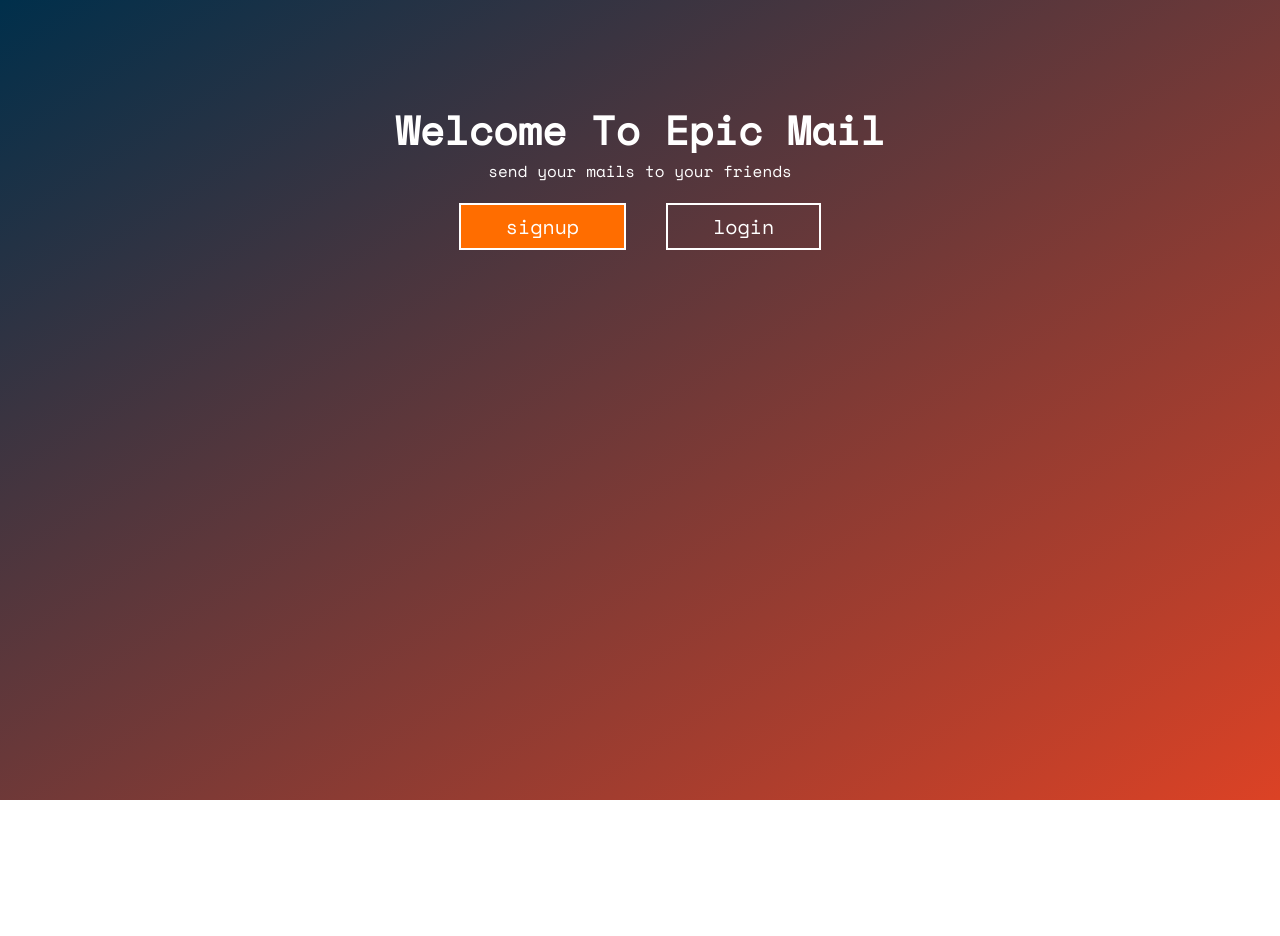
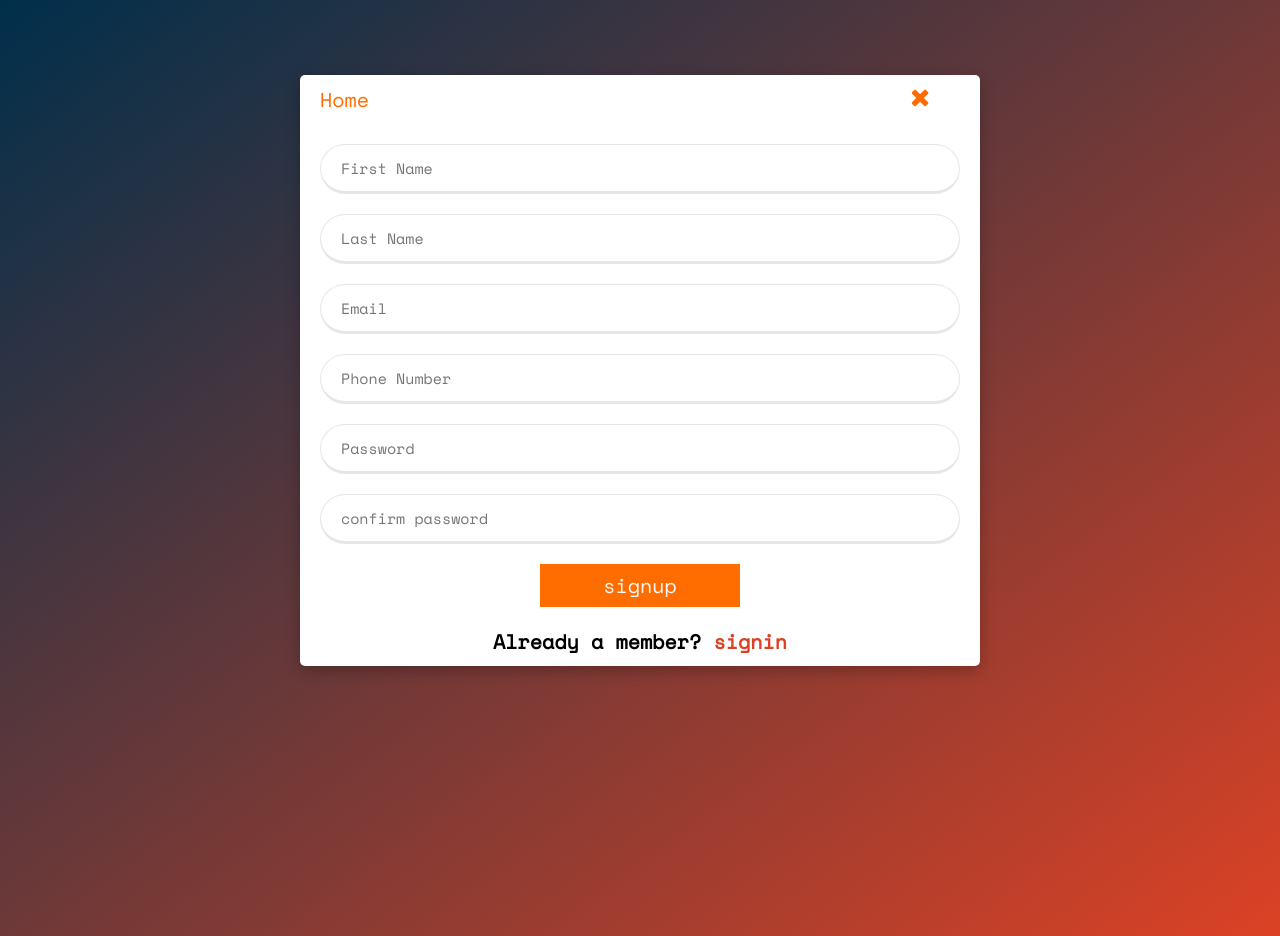
Before and after one commit to ugwumadu116/Epic-Mail, a plain HTML site: page ui/index.html in a window 1280 px wide. Both pictures are taken after a click on the button "signup". Before the commit the page ends 800 px from the top, so only its background shows below. Drawn offline with nearby package versions, Linux system fonts and the light colour scheme; a web font is replaced by a local one.

Commit message:
[Feature #164242505] Add signup modal

```diff
--- a/ui/css/main.css
+++ b/ui/css/main.css
@@ -2,9 +2,18 @@
     font-family: "Space Mono", "Muli", sans-serif;
     margin: 0;
     padding: 0;
+    font-size: 20px;
     box-sizing: border-box;
   }
-body{
+
+  input[type='number'] {
+    -moz-appearance:textfield;
+  }
+  input::-webkit-outer-spin-button,
+  input::-webkit-inner-spin-button {
+    -webkit-appearance: none;
+  }
+  body{
     background: linear-gradient(to bottom right,
     #002f4b,#dc4225);
     width: 100%;
@@ -13,8 +22,11 @@ body{
   a {
     text-decoration: none;
   }
+  textarea:focus, input:focus{
+    outline: none;
+  }
   #home {
-    padding: 100px 0 0 0;
+    padding: 150px 0 0 0;
   }
   .header {
     display: flex;
@@ -59,3 +71,88 @@ body{
     font-weight: bold;
     transform: scale(0.9, 0.9);
   }
+  #register {
+    display: none;
+    position: relative;
+    top: -250px;
+    margin: 0px 300px;
+    background: white;
+    box-shadow: 0 5px 15px rgb(0, 0, 0, 0.25);
+    border-radius: 5px;
+  }
+  #register .formLogo {
+    display: flex;
+    justify-content: center;
+    padding: 10px 0px;
+  }
+  #register .formLogo i {
+    font-size: 25px;
+    color: #FF6D00;
+    padding-right: 50px;
+  }
+  #register  .formLogo a {
+    padding-left: 20px;
+    flex: 1;
+    color: #FF6D00;
+  }
+  #register .formGroup {
+    display: flex;
+    justify-content: center;
+    margin: 20px;
+  }
+  #register .loginCaller{
+    border: none;
+    background: transparent;
+    color: #dc4225;
+    font-size: 20px;
+    font-weight: bold;
+    margin-bottom: 10px;
+  }
+  #register .loginCaller:hover {
+    transform: scale(0.8, 0.8);
+    transition: all 0.5s ease-in-out;
+  }
+  #register input {
+    width: 655px;
+    padding: 0 20px;
+    text-decoration: none;
+    line-height: 50px;
+    font-size: 15px;
+    height: 50px;
+    border: 1px solid #e6e6e6;
+    border-bottom-width: 3px;
+    border-radius: 30px;
+  }
+  #register input:active {
+    border: 2px solid #FF6D00;
+    transition: all 0.1s ease-in-out;
+  }
+  #register .submitForm {
+    display: flex;
+    justify-content: center;
+  }
+  #register .submitForm button {
+    color: #fdf9f8;
+    border: 2px solid #FF6D00;
+    background: #FF6D00;
+    width: 200px;
+    padding: 5px 0;
+    margin-bottom: 0px;
+    transition: all 0.5s ease-in-out;
+  }
+  #register .submitForm button:hover{
+    background: transparent;
+    color: black;
+    transform: scale(0.9, 0.9);
+  }
+  @media (max-width: 950px) {
+    #register {
+      margin: 0px 40px;
+    }
+    #register input {
+        width: 355px;
+    }
+    .header {
+      font-size: 16px;
+    }
+  }
--- a/ui/index.html
+++ b/ui/index.html
@@ -4,10 +4,12 @@
   <meta charset="UTF-8">
   <meta name="viewport" content="width=device-width, initial-scale=1.0">
   <meta http-equiv="X-UA-Compatible" content="ie=edge">
+  <meta name="description" content="Epic-Mail is a web app that helps people exchange
+  messages/information over the internet." />
+  <meta name="keywords" content="Email, Instant messaging" />
   <title>Epic-Mail</title>
   <link href="https://fonts.googleapis.com/css?family=Muli" rel="stylesheet" crossorigin="anonymous" />
   <link rel="stylesheet" type="text/css" href="https://fonts.googleapis.com/css?family=Space+Mono" />
-  <meta charset="utf-8" />
   <link rel="stylesheet" type="text/css" media="screen" href="./css/main.css" />
   <link href="https://stackpath.bootstrapcdn.com/font-awesome/4.7.0/css/font-awesome.min.css" rel="stylesheet"
     integrity="sha384-wvfXpqpZZVQGK6TAh5PVlGOfQNHSoD2xbE+QkPxCAFlNEevoEH3Sl0sibVcOQVnN" crossorigin="anonymous" />
@@ -24,6 +26,39 @@
       <button class="login">login</button>
     </div>
   </section>
+  <section id="register">
+    <form>
+      <div class="formLogo">
+        <a href="./index.html">Home</a>
+        <i class="fa fa-times" aria-hidden="true"></i>
+      </div>
+      <div class="formGroup">
+        <input type="text" placeholder="First Name" />
+      </div>
+      <div class="formGroup">
+        <input type="text" placeholder="Last Name" />
+      </div>
+      <div class="formGroup">
+        <input type="email" placeholder="Email" />
+      </div>
+      <div class="formGroup">
+        <input type="number" placeholder="Phone Number" />
+      </div>
+      <div class="formGroup">
+        <input type="text" placeholder="Password" />
+      </div>
+      <div class="formGroup">
+        <input type="text" placeholder="confirm password" />
+      </div>
+      <div class="submitForm">
+        <button>signup</button>
+      </div>
+      <div class="formGroup">
+        <h4>Already a member? <button class="loginCaller">signin</button></h4>
+      </div>
+    </form>
+  </section>
+  <script src="./js/main.js"></script>
 </body>
 
 </html>
--- /dev/null
+++ b/ui/js/main.js
@@ -0,0 +1,15 @@
+const signup = document.querySelector(".signup");
+signup.addEventListener("click", callSignupForm);
+const closeForm = document.querySelector(".fa-times");
+
+const register = document.getElementById("register");
+
+closeForm.addEventListener("click", closeSignup);
+
+function callSignupForm() {
+    register.style.display = "block";
+}
+
+function closeSignup(e) {
+    register.style.display = "none";
+}
```
